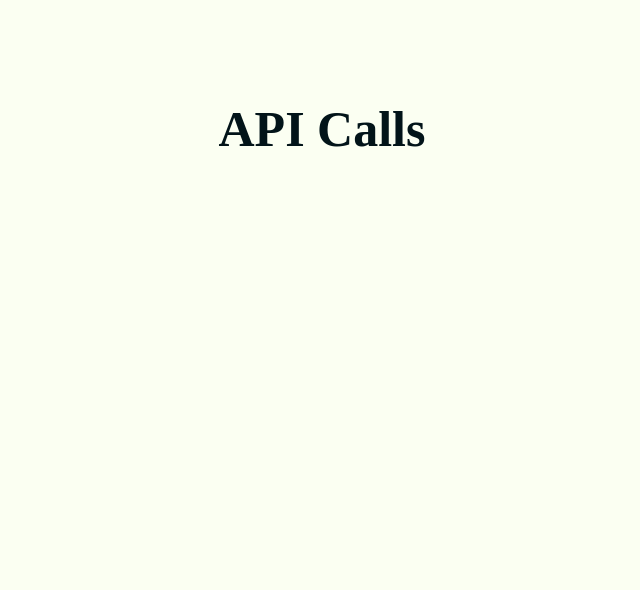
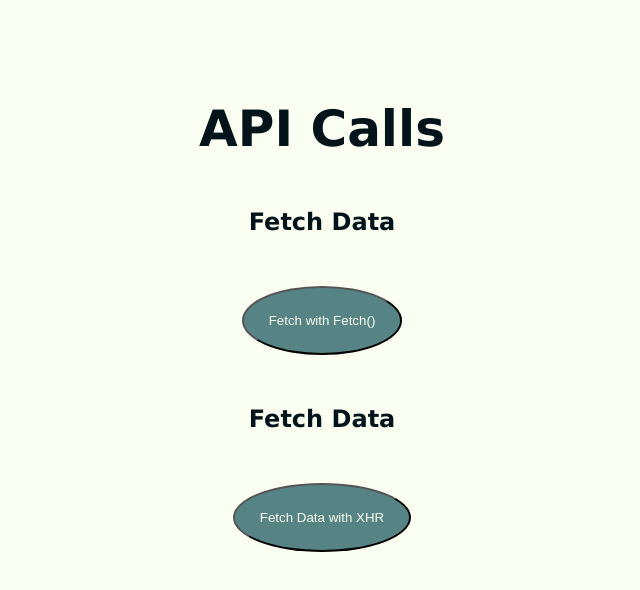
Before and after one commit to ktho12/Lab10_API_Calls, a plain HTML site: page index.html in a window 1280 px wide. Shown: the whole page, without its empty margins (318-958 px from the left). Drawn offline with Linux system fonts and the light colour scheme.

Commit message:
Added buttons, changed some colours

```diff
--- a/index.html
+++ b/index.html
@@ -10,5 +10,14 @@
 </head>
 <body>
     <h1>API Calls</h1>
+
+    <h2>Fetch Data</h2>
+    <p>
+        <button id="fetchData">Fetch with Fetch()</button>
+    </p>
+    <h2>Fetch Data</h2>
+    <p>
+        <button id="fetchDataXML">Fetch Data with XHR</button>
+    </p>
 </body>
 </html>
--- a/style.css
+++ b/style.css
@@ -9,10 +9,30 @@ body {
     background-color: var(--main-background-color);
     color: var(--main-text-color);
     font-size: var (--main-font-size);
+    font-family: Verdana, Geneva, Tahoma, sans-serif;
 }
 
 h1 {
     font-size: 50px;
-    margin: 100px 0 0 0;
+    margin: 100px 0 25px 0;
     width: 100%;
 }
+
+h2 {
+    margin: 50px;
+}
+
+p {
+    margin: 15px;
+}
+
+button {
+    background-color: rgb(86, 132, 132) ;
+    color: var(--main-background-color);
+    padding: 25px;
+    border-radius: 50%;
+}
+
+button:hover {
+    background-color:darkslategrey;
+}
```
